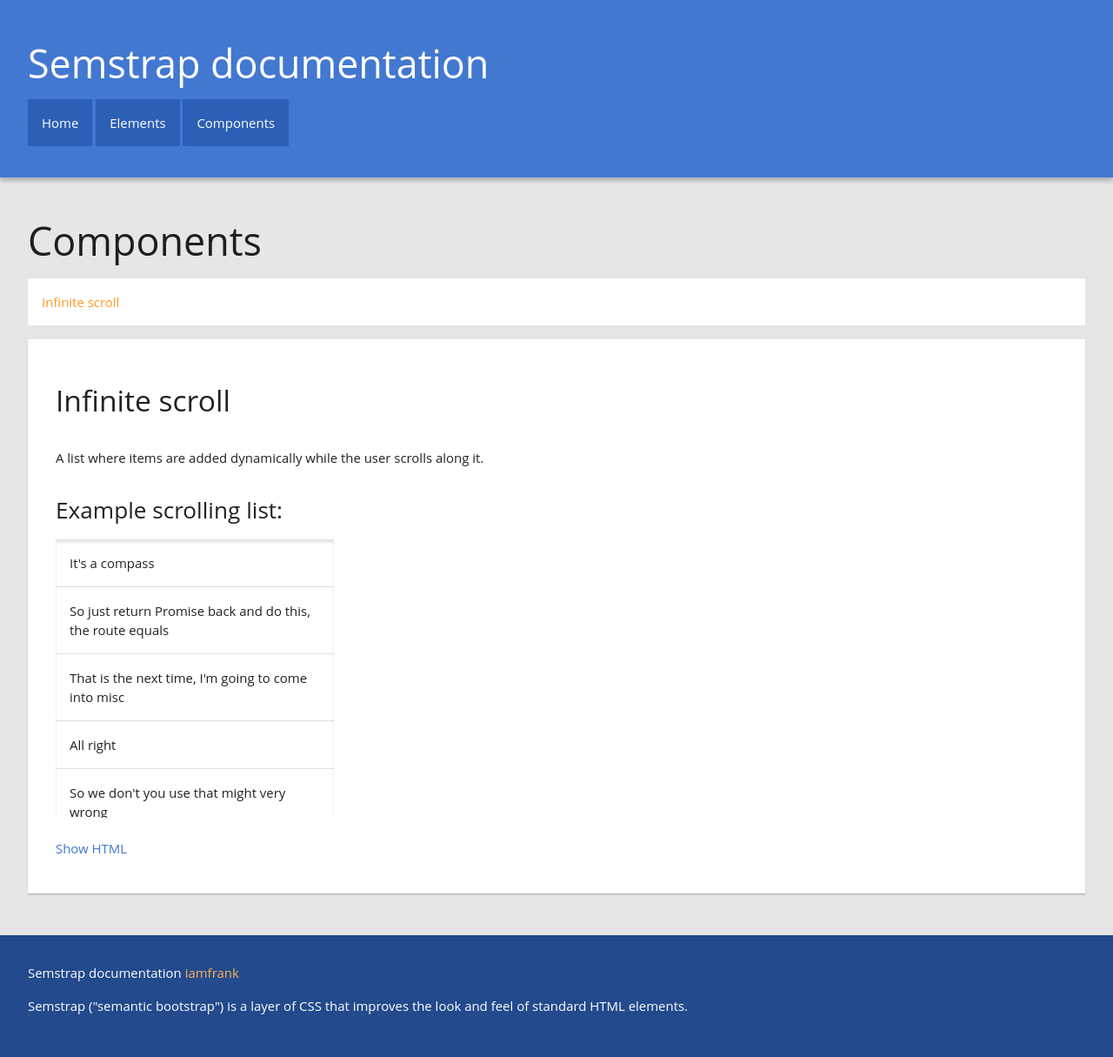
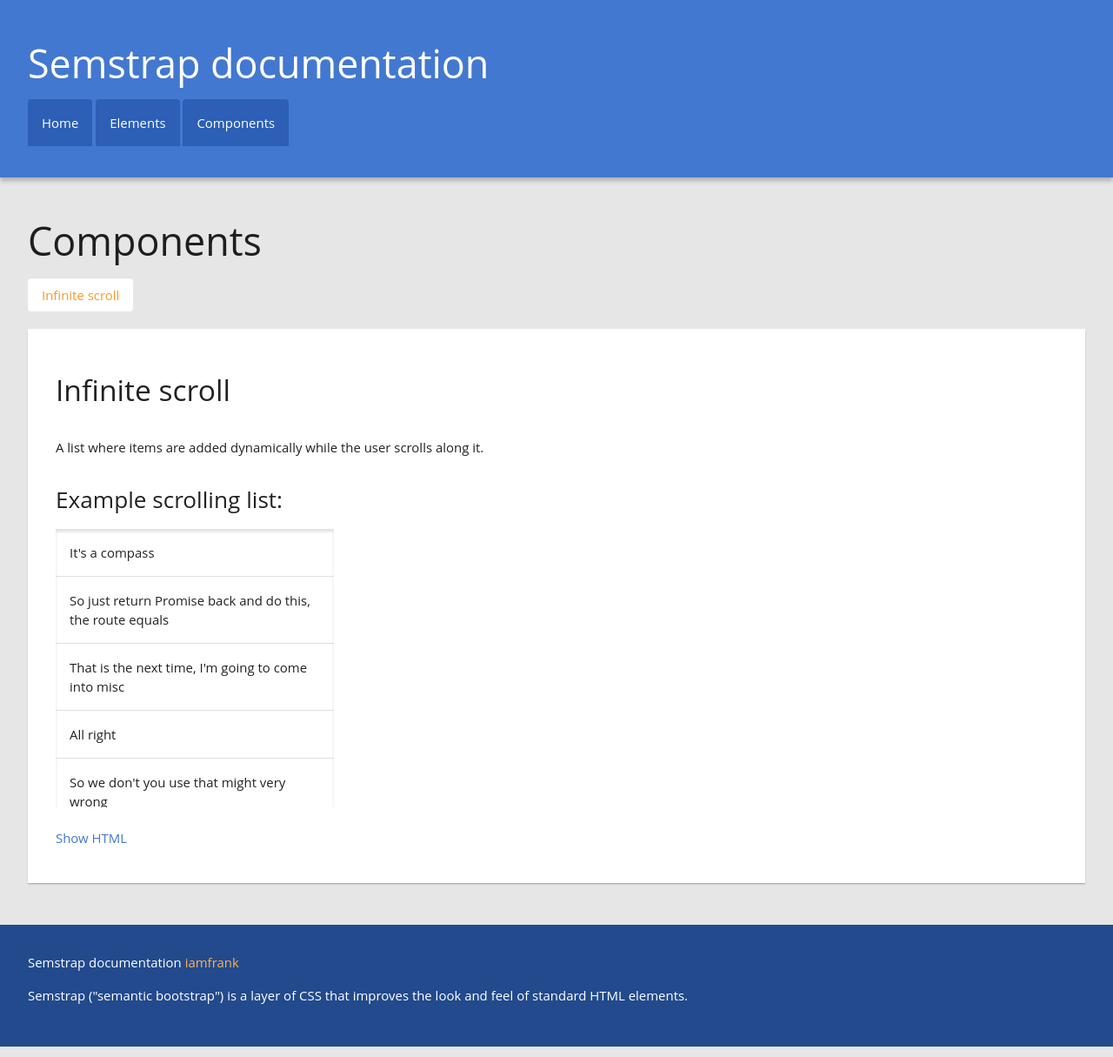
Before and after one commit to iamfrank/semstrap, a Jekyll site: the page built from pages/components.html, in a window 1280 px wide. Shown: the whole page at 87% size. Built offline with Jekyll 4.4.1, drawn with Linux system fonts in a browser that asks for light colours.

Commit message:
better layout for subnav

```diff
--- a/_sass/_code.scss
+++ b/_sass/_code.scss
@@ -1,6 +1,6 @@
 code {
     display: block;
     background-color: darken($background-color, 10%);
-    padding: $unit;
+    padding: $unit $unit 0;
     overflow: auto;
 }
--- a/_sass/_structure.scss
+++ b/_sass/_structure.scss
@@ -19,9 +19,10 @@ nav {
     a:visited {
         border-top: solid 1px rgba($foreground-color, 0.12);
         display: block;
-        padding: $unit;
+        padding: $unit*0.5 $unit;
         background-color: $background-color;
         color: $accent-color;
+        border-radius: $unit*0.25;
     }
     a:hover,
     a:active {
--- a/css/docsite.css
+++ b/css/docsite.css
@@ -6,7 +6,6 @@
     overflow: hidden;
     padding: 0;
     margin: 0;
-    transition: all 0.3s ease-out;
     background: #eee;
     display: block;
 }
@@ -26,8 +25,17 @@
 }
 
 .codeview__checkbox:checked + .highlight {
-    transition: all 0.3s ease-out;
-    height: 10rem;
+    height: auto;
     width: 100%;
     overflow: auto;
 }
+
+
+@media screen and (min-width: 30rem) {
+
+    nav.subnav a {
+        display: inline-block;
+        margin-bottom: 0.25rem;
+    }
+
+}
--- a/pages/components.html
+++ b/pages/components.html
@@ -4,7 +4,7 @@ layout: default
 
 <h1>Components</h1>
 
-<nav>
+<nav class="subnav">
     {% for component in site.components %}
     <a href="#{{ component.title }}">{{ component.title }}</a>
     {% endfor %}
--- a/pages/elements.html
+++ b/pages/elements.html
@@ -4,7 +4,7 @@ layout: default
 
 <h1>Elements</h1>
 
-<nav>
+<nav class="subnav">
     {% for element in site.elements %}
     <a href="#{{ element.title }}">{{ element.title }}</a>
     {% endfor %}
```
